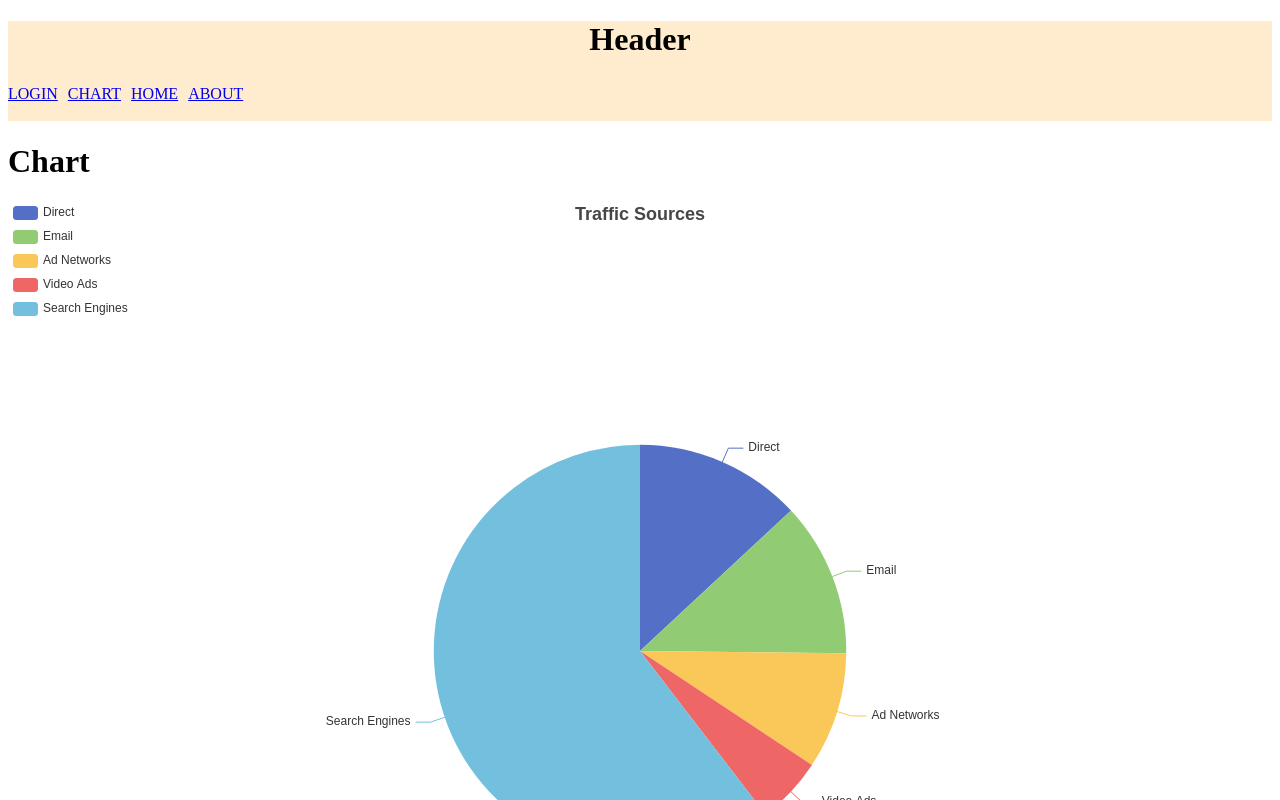
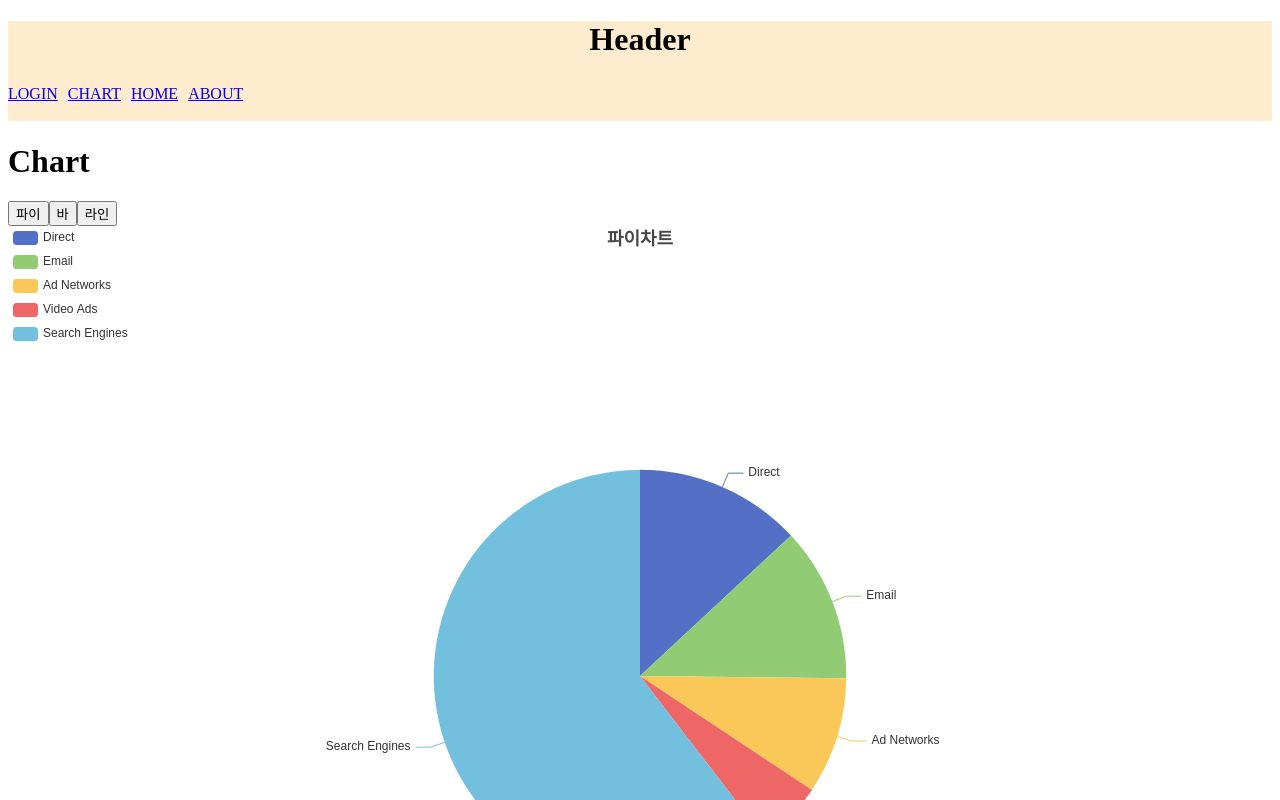
Before and after one commit to Kimjiman/vueTest, a Vue app: page /statistics/chart in a window 1280 px wide. Shown: the top 800 px of the page. Built offline with nearby package versions, Linux system fonts and the light colour scheme.

Commit message:
[Feature] 차트 변경

```diff
--- a/src/views/statistics/Chart.vue
+++ b/src/views/statistics/Chart.vue
@@ -1,29 +1,39 @@
 <template>
     <h1>Chart</h1>
-    <v-chart class="chart" :option="option" autoresize />
+    <div>
+        <button @click="changeChart('pie')">파이</button>
+        <button @click="changeChart('bar')">바</button>
+        <button @click="changeChart('line')">라인</button>
+    </div>
+    <v-chart class="chart" :option="option" autoresize v-if="data.chart === 'pie'" />
+    <v-chart class="chart" :option="option2" autoresize v-if="data.chart === 'bar'" />
+    <v-chart class="chart" :option="option3" autoresize v-if="data.chart === 'line'" />
 </template>
 
 <script setup>
 import { use } from 'echarts/core';
 import { CanvasRenderer } from 'echarts/renderers';
-import { PieChart } from 'echarts/charts';
-import { TitleComponent, TooltipComponent, LegendComponent } from 'echarts/components';
+import { PieChart, BarChart, LineChart } from 'echarts/charts';
+import { TitleComponent, TooltipComponent, LegendComponent, GridComponent } from 'echarts/components';
 import VChart from 'vue-echarts';
-import { ref } from 'vue';
+import { reactive, ref } from 'vue';
 
-use([CanvasRenderer, PieChart, TitleComponent, TooltipComponent, LegendComponent]);
+use([CanvasRenderer, PieChart, BarChart, LineChart, TitleComponent, TooltipComponent, LegendComponent, GridComponent]);
 
-const data = ref([
-    { value: 335, name: 'Direct' },
-    { value: 310, name: 'Email' },
-    { value: 234, name: 'Ad Networks' },
-    { value: 135, name: 'Video Ads' },
-    { value: 1548, name: 'Search Engines' },
-]);
+const data = reactive({
+    chart: 'pie',
+    chartData: [
+        { value: 335, name: 'Direct' },
+        { value: 310, name: 'Email' },
+        { value: 234, name: 'Ad Networks' },
+        { value: 135, name: 'Video Ads' },
+        { value: 1548, name: 'Search Engines' },
+    ],
+});
 
 const option = ref({
     title: {
-        text: 'Traffic Sources',
+        text: '파이차트',
         left: 'center',
     },
     tooltip: {
@@ -40,7 +50,7 @@ const option = ref({
             type: 'pie',
             radius: '55%',
             center: ['50%', '60%'],
-            data: data,
+            data: data.chartData,
             emphasis: {
                 itemStyle: {
                     shadowBlur: 10,
@@ -51,4 +61,64 @@ const option = ref({
         },
     ],
 });
+
+const option2 = ref({
+    title: {
+        text: '바차트',
+        left: 'center',
+    },
+    tooltip: {
+        trigger: 'axis',
+    },
+    legend: {
+        left: 'left',
+        orient: 'vertical',
+    },
+    xAxis: {
+        type: 'category',
+        data: ['Mon', 'Tue', 'Wed', 'Thu', 'Fri', 'Sat', 'Sun'],
+    },
+    yAxis: {
+        type: 'value',
+    },
+    series: [
+        {
+            name: 'true value',
+            data: [120, 200, 150, 80, 70, 110, 130],
+            type: 'bar',
+        },
+    ],
+});
+
+const option3 = ref({
+    title: {
+        text: '라인차트',
+        left: 'center',
+    },
+    tooltip: {
+        trigger: 'item',
+    },
+    legend: {
+        left: 'left',
+        orient: 'vertical',
+    },
+    xAxis: {
+        type: 'category',
+        data: ['Mon', 'Tue', 'Wed', 'Thu', 'Fri', 'Sat', 'Sun'],
+    },
+    yAxis: {
+        type: 'value',
+    },
+    series: [
+        {
+            name: 'true value',
+            data: [150, 230, 224, 218, 135, 147, 260],
+            type: 'line',
+        },
+    ],
+});
+
+const changeChart = async kind => {
+    data.chart = kind;
+};
 </script>
```
